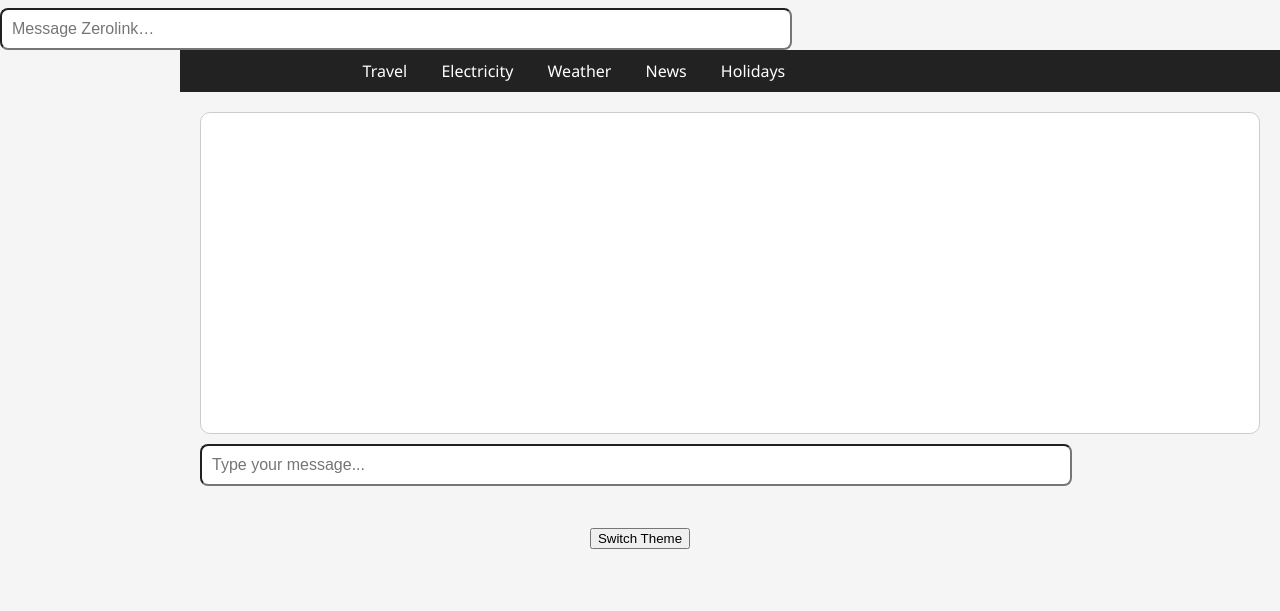
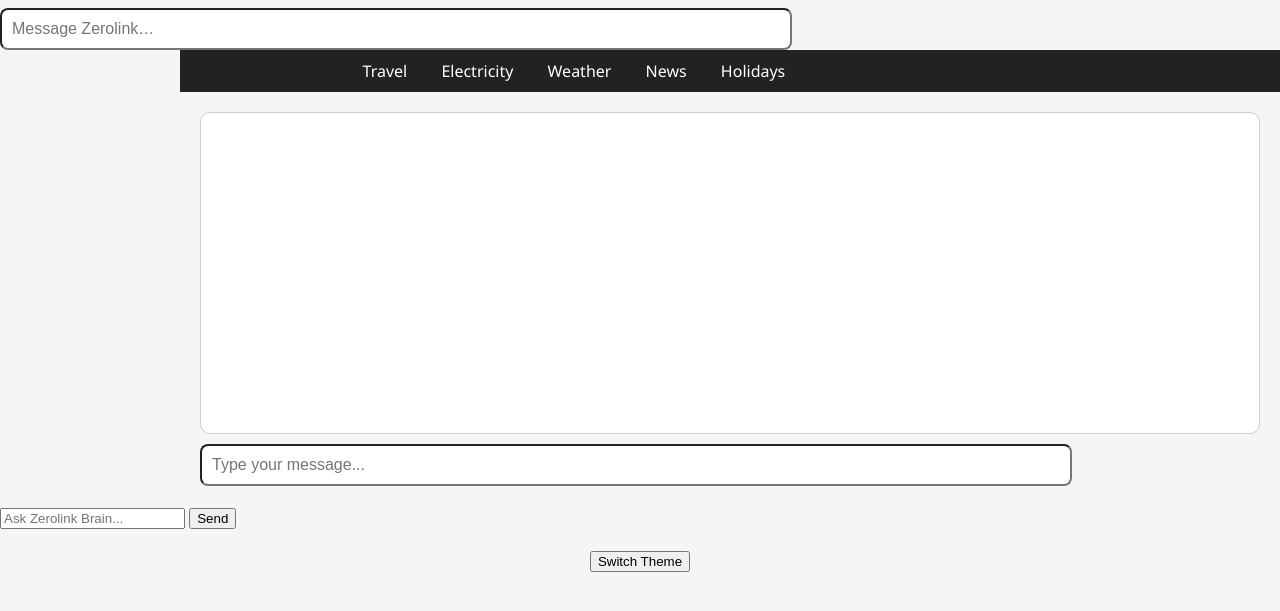
Before and after one commit to emmy002-art/Zerolink-brain-test-, a plain HTML site: page index.html in a window 1280 px wide. Shown: the part 141-752 px from the top of the page. Drawn offline with Linux system fonts and the light colour scheme.

Commit message:
Update index.html

```diff
--- a/index.html
+++ b/index.html
@@ -48,6 +48,12 @@
       <div class="chat-log"></div>
       <input type="text" class="chat-input" placeholder="Type your message..." />
     </section>
+  <form>
+    <input type="text" id="chatInput" placeholder="Ask Zerolink Brain..." />
+    <button type="submit">Send</button>
+  </form>
+  <div id="response"></div>
+</main>
   </main>
 
   <footer>
```
